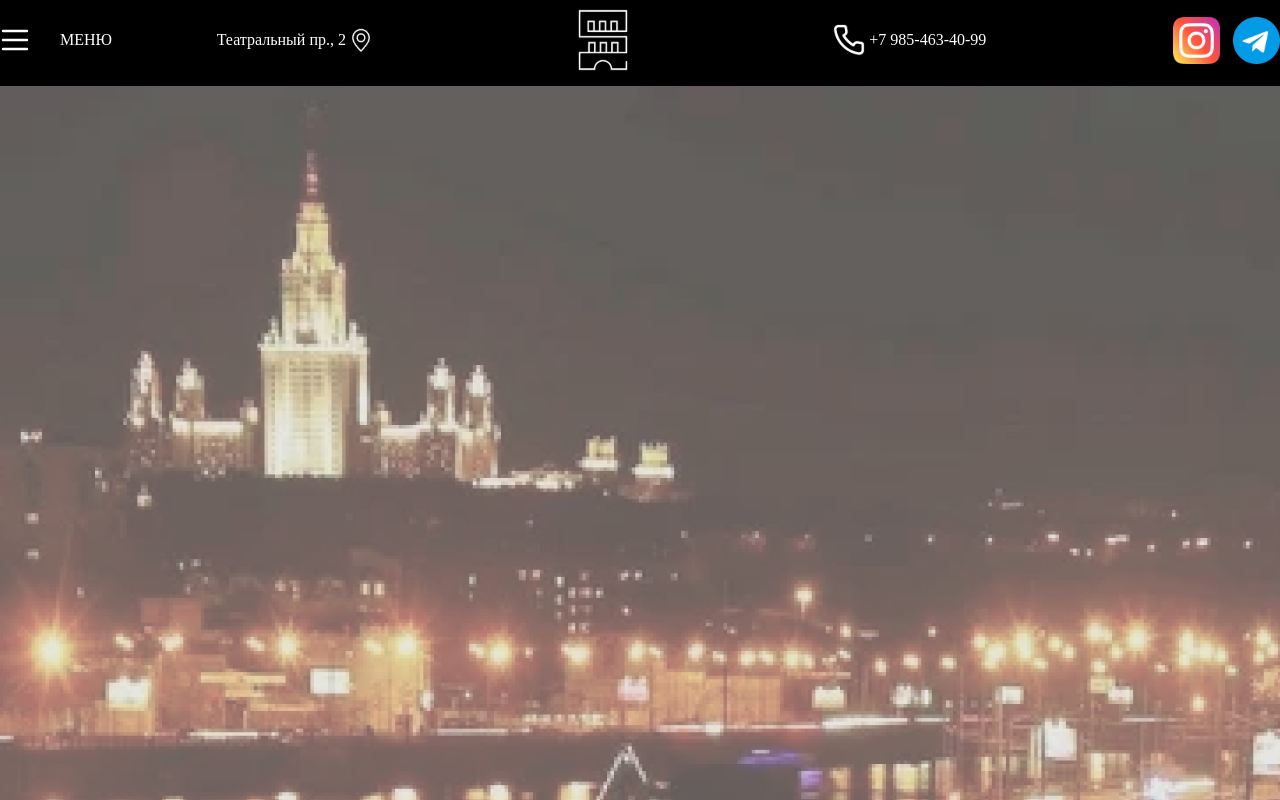
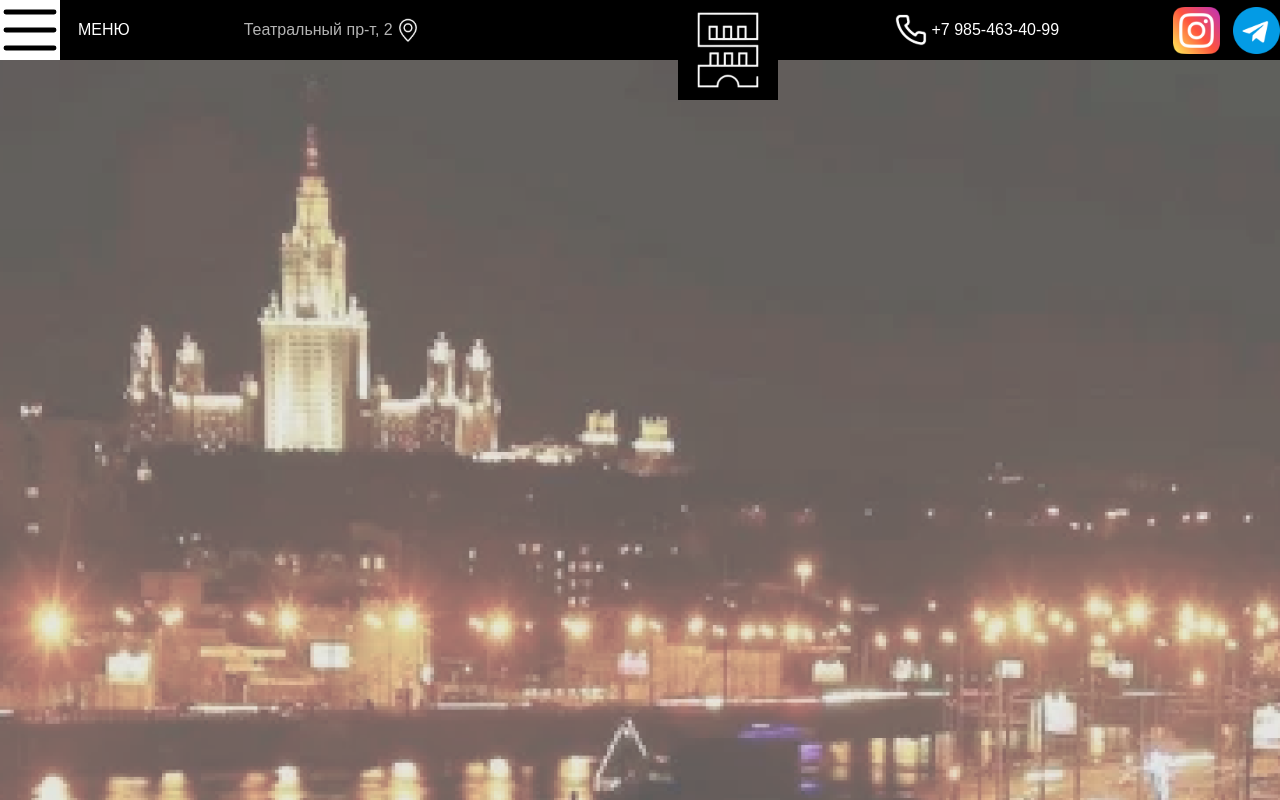
Before and after one commit to shotyyyy/Hotel-California, a React (Vite) app in the folder hotel_front/: page / in a window 1280 px wide. Shown: the top 800 px of the page. Built offline with nearby package versions, Linux system fonts and the light colour scheme.

Commit message:
Поправил хэддер меню и адресс, сделал лого как на макете

```diff
--- a/hotel_front/src/App.jsx
+++ b/hotel_front/src/App.jsx
@@ -1,3 +1,4 @@
+// eslint-disable-next-line no-unused-vars
 import React from "react";
 import Header from "./commponents/Header/Header";
 import City from "./commponents/City/City";
--- a/hotel_front/src/commponents/Header/Header.jsx
+++ b/hotel_front/src/commponents/Header/Header.jsx
@@ -38,17 +38,16 @@ const Header = () => {
   }, [menuActive]);
   return (
     <div className="header">
-      <div className="container">
       <div className="header_row">
         <div
           className="header_burger-btn"
           onClick={() => setMenuActive(!menuActive)}
         >
           <img className="burger" src={bg} alt="" />
-            МЕНЮ
+          <span className="menutxt">МЕНЮ</span>
         </div>
         <div className="header_stryt" onClick={handleScrollToMap}>
-            Театральный пр., 2
+          <span className="addresstxt">Театральный пр-т, 2</span>
           <img className="location" src={adress} alt="" />
         </div>
         <div className="header_logo">
@@ -69,7 +68,6 @@ const Header = () => {
           </a>
         </div>
       </div>
-      </div>
       <Menu active={menuActive} setActive={setMenuActive} items={items} />
     </div>
   );
--- a/hotel_front/src/commponents/Header/header.css
+++ b/hotel_front/src/commponents/Header/header.css
@@ -1,40 +1,77 @@
 .header {
   background-color: black;
   color: #fff;
-  height: 86px;
+  font-family: Arial, sans-serif;
+  height: 60px;
 }
 
 .header_row {
   display: flex;
-  align-items: center;
+  -webkit-box-pack: justify;
   justify-content: space-between;
+  height: 60px;
+  width: 100%;
+  /* align-items: center; */
+}
+
+.header_burger-btn .menutxt {
+  width: 15%;
 }
 
 .header_burger-btn {
+  height: 60px;
   display: flex;
+  -webkit-box-align: center;
   align-items: center;
-  width: 30px;
-  height: 26px;
-  position: relative;
+  /* width: 30px; */
+  height: 60px;
+  /* position: relative; */
   cursor: pointer;
 }
 
 .burger {
-  margin-right: 30px;
+  height: 100%;
+  background-color: #fff;
+  display: flex;
+  -webkit-box-align: center;
+  justify-content: center;
+  align-items: center;
+  -webkit-box-pack: center;
+  margin-right: 18px;
 }
 
 .header_stryt {
+  width: 25%;
+  -webkit-box-pack: end;
+  -webkit-box-align: center;
+  justify-content: flex-start;
   display: flex;
   align-items: center;
   cursor: pointer;
+  color: rgba(255,255,255,.7);
 }
 
+
 .header_logo {
+  height: 100px;
+  width: 100px;
+  background-color: #000;
+  display: flex;
+  -webkit-box-align: center;
+  align-items: center;
+  -webkit-box-pack: center;
+  justify-content: center;
+  position: relative;
+  z-index: 2;
+
+}
+
+/* .header_logo {
   height: 80px;
   width: 80px;
   background-color: black;
   cursor: pointer;
-}
+} */
 
 .location {
   height: 30px;
```
Also changed, not shown: hotel_front/src/img/img_header/icons8-hamburger-menu.svg. Lines whose indentation alone changed are shown as unchanged.
